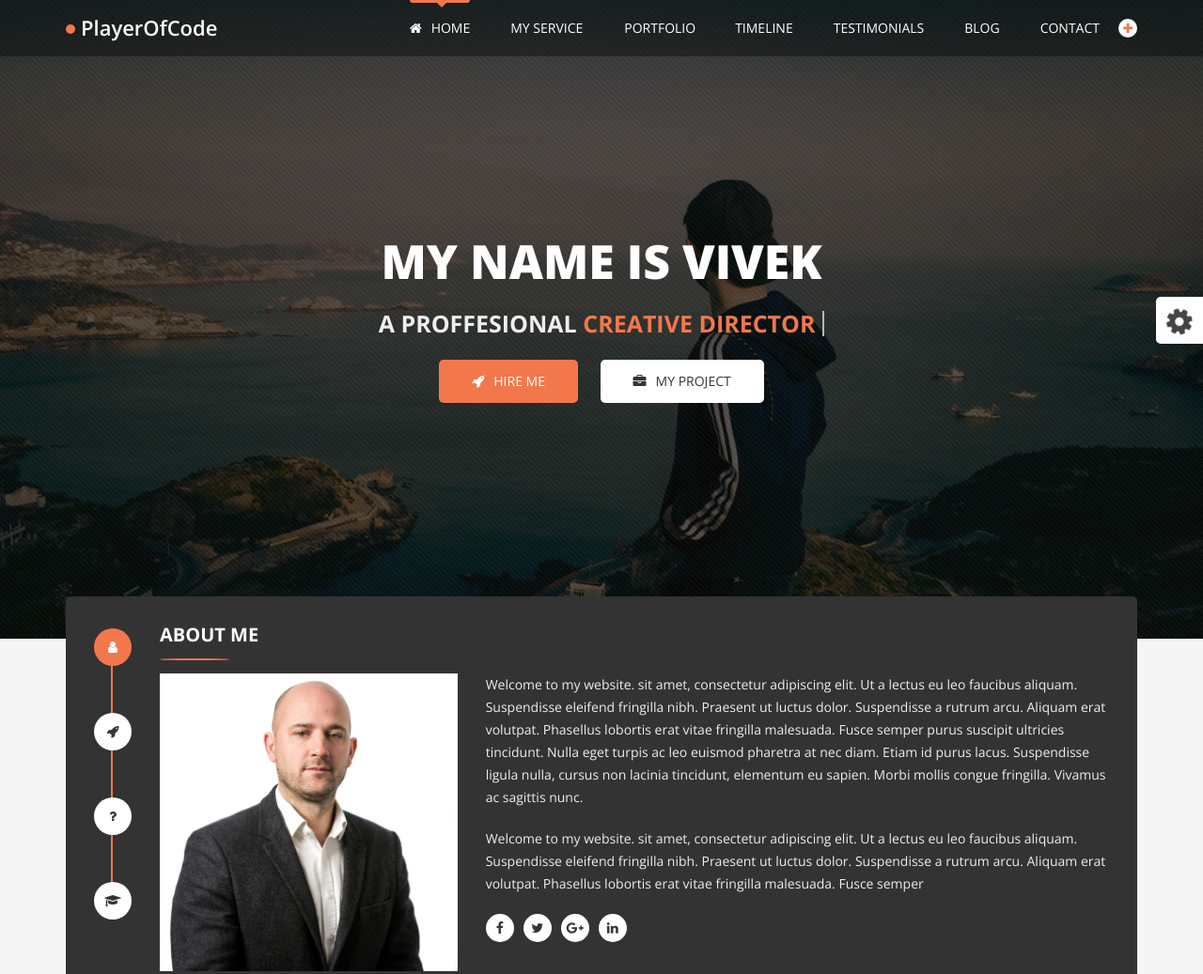
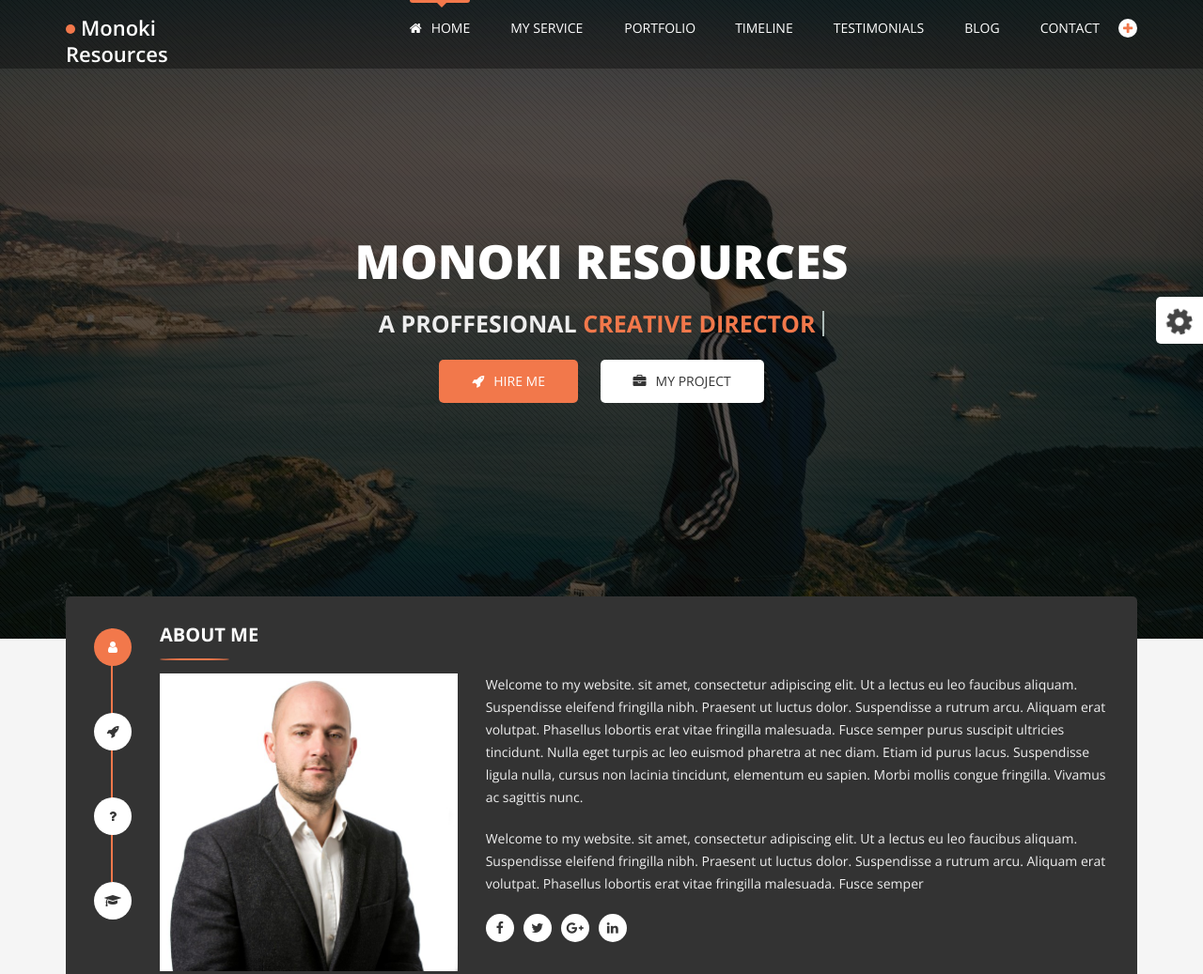
Before and after one commit to hazirahxo/hazirahxo.github.io, a plain HTML site: page index.html in a window 1280 px wide. Shown: the top 1037 px of the page at 94% size. Drawn offline with nearby package versions, Linux system fonts and the light colour scheme.

Commit message:
Update index.html

```diff
--- a/index.html
+++ b/index.html
@@ -12,7 +12,7 @@
         <meta name="viewport" content="width=device-width, initial-scale=1">
 
 		<!-- Title Tag -->
-        <title>Player Of Code &minus; Creative Personal Portfolio Template</title>
+        <title>Monoki Resources &minus; Creative Personal Portfolio Template</title>
 
 		<!-- Favicon -->
 		<link rel="icon" type="image/png" href="images/favicon.png">
@@ -104,7 +104,7 @@
 					<div class="col-md-2 col-sm-12 col-xs-12">
 						<!-- Logo -->
 						<div class="logo">
-							<a href="index-2.html">PlayerOfCode</a>
+							<a href="index-2.html">Monoki Resources</a>
 						</div>
 						<!--/ End Logo -->
 						<div class="mobile-nav"></div>
@@ -152,7 +152,7 @@
 								<!-- Personal Text -->
 								<div class="personal-text">
 									<div class="my-info">
-										<h1>My Name Is Vivek</h1>
+										<h1>Monoki Resources</h1>
 										<h2 class="cd-headline clip is-full-width">
 										   A Proffesional
 										   <span class="cd-words-wrapper">
```
